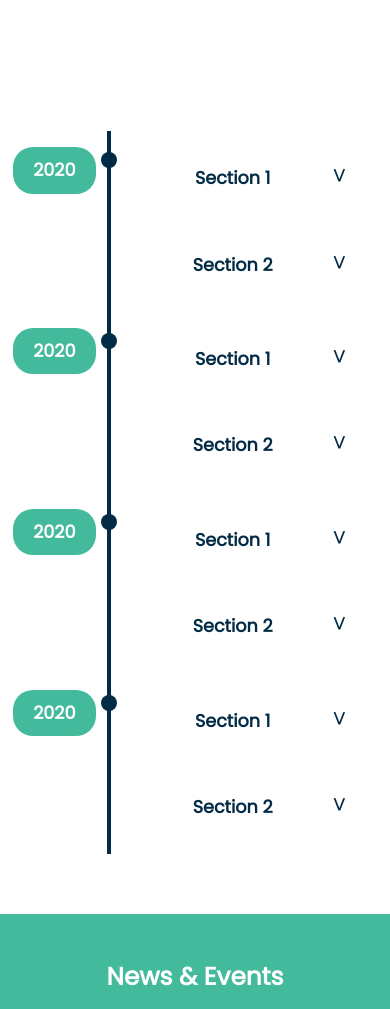
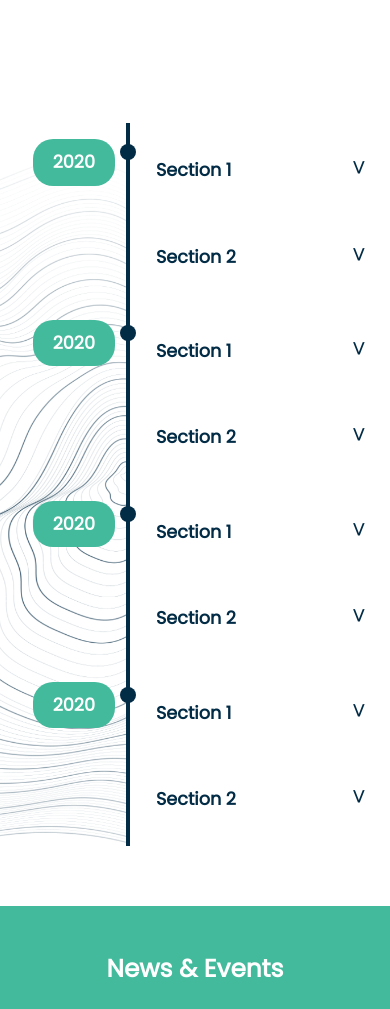
Before and after one commit to abiroot/profit-isle, a plain HTML site: page about/app.html in a window 390 px wide. Shown: the part 8320-9329 px from the top of the page. Drawn offline with nearby package versions, Linux system fonts and the light colour scheme; files whose address does not match are found by name.

Commit message:
timeline-background

```diff
--- a/about/app.html
+++ b/about/app.html
@@ -223,48 +223,49 @@
         <h5 class="blue-text">Just as your business and industry are changing, so should the tools you use to drive profit <br> growth. We recognize that need. That's why we created PROFIT ISLE- a systematic process for <br> analysing profitability.</h5>
     </div>
     <div class="section-timeline container-fluid">
-
         <div class="row">
             <div id="timeline-container">
                 <div class="inner-container">
                     <h2 class="heading">Schedule</h2>
-                    <ul class="timeline">
+                    <ul class="timeline position-relative">
+                        <img class="position-absolute timeline-bg-img" src="./assets/history topography (1).png" alt="">
+
                         <li class="timeline-item" data-date="2020">
-                            <button class="accordion text-center ">Section 1</button>
+                            <button class="accordion ">Section 1</button>
                             <div class="panel">
                                 <p class="timeline-paragraph">Lorem, ipsum dolor sit amet consectetur adipisicing elit. Quidem tenetur amet fuga aspernatur quaerat eum doloremque repellat rem, at et!</p>
                             </div>
-                            <button class="accordion text-center mt-4">Section 2</button>
+                            <button class="accordion mt-4">Section 2</button>
                             <div class="panel">
                                 <p class="timeline-paragraph">Lorem, ipsum dolor sit amet consectetur adipisicing elit. Quidem tenetur amet fuga aspernatur quaerat eum doloremque repellat rem, at et!</p>
                             </div>
                         </li>
                         <li class="timeline-item" data-date="2020">
-                            <button class="accordion text-center">Section 1</button>
+                            <button class="accordion">Section 1</button>
                             <div class="panel">
                                 <p class="timeline-paragraph">Lorem, ipsum dolor sit amet consectetur adipisicing elit. Quidem tenetur amet fuga aspernatur quaerat eum doloremque repellat rem, at et!</p>
                             </div>
-                            <button class="accordion text-center mt-4">Section 2</button>
+                            <button class="accordion mt-4">Section 2</button>
                             <div class="panel">
                                 <p class="timeline-paragraph">Lorem, ipsum dolor sit amet consectetur adipisicing elit. Quidem tenetur amet fuga aspernatur quaerat eum doloremque repellat rem, at et!</p>
                             </div>
                         </li>
                         <li class="timeline-item" data-date="2020">
-                            <button class="accordion text-center">Section 1</button>
+                            <button class="accordion">Section 1</button>
                             <div class="panel">
                                 <p class="timeline-paragraph">Lorem, ipsum dolor sit amet consectetur adipisicing elit. Quidem tenetur amet fuga aspernatur quaerat eum doloremque repellat rem, at et!</p>
                             </div>
-                            <button class="accordion text-center mt-4">Section 2</button>
+                            <button class="accordion mt-4">Section 2</button>
                             <div class="panel">
                                 <p class="timeline-paragraph">Lorem, ipsum dolor sit amet consectetur adipisicing elit. Quidem tenetur amet fuga aspernatur quaerat eum doloremque repellat rem, at et!</p>
                             </div>
                         </li>
                         <li class="timeline-item" data-date="2020">
-                            <button class="accordion text-center">Section 1</button>
+                            <button class="accordion ">Section 1</button>
                             <div class="panel">
                                 <p class="timeline-paragraph">Lorem, ipsum dolor sit amet consectetur adipisicing elit. Quidem tenetur amet fuga aspernatur quaerat eum doloremque repellat rem, at et!</p>
                             </div>
-                            <button class="accordion text-center mt-4">Section 2</button>
+                            <button class="accordion  mt-4">Section 2</button>
                             <div class="panel">
                                 <p class="timeline-paragraph">Lorem, ipsum dolor sit amet consectetur adipisicing elit. Quidem tenetur amet fuga aspernatur quaerat eum doloremque repellat rem, at et!</p>
                             </div>
--- a/about/section-timeline.css
+++ b/about/section-timeline.css
@@ -2,11 +2,12 @@
         overflow: auto;
         padding: 60px 0;
     }
-
-#timeline-container .inner-container {
+    /* #timeline-container .inner-container {
         max-width: 1000px;
         margin: 0 auto;
-}
+        background-image: url("./assets/history\ topography\ \(1\).png");
+        background-repeat: no-repeat;
+    } */
 
     #timeline-container .inner-container .heading {
         text-align: center;
@@ -17,23 +18,19 @@
         /* background-image: url(./assets/Mask\ Group\ 65.jpg); */
     }
 
-
-/* .section-timeline {
-    background-image: url("./assets/timeline-background.png");
-    background-size: contain;
-    background-repeat: no-repeat;
-    background-position: left;
-    margin-right: 100px;
-} */
-
     .section-timeline .timeline {
         margin: 0 auto;
         position: relative;
         left: 180px;
         width: 80%;
         max-width: 900px;
-    margin-top: 16px;
-    margin-left: 5%;
+        margin-left: auto;
+        margin-right: auto;
+    }
+
+    .section-timeline .timeline .timeline-bg-img {
+        left: 2rem;
+        transform: translateX(-100%);
     }
 
     .section-timeline .timeline-item {
@@ -136,4 +133,11 @@
     .section-timeline .timeline-paragraph {
         font-size: 1rem;
         font-weight: 400;
+        text-align: left;
     }
+
+    @media(max-width:900px) {
+        .section-timeline .timeline .timeline-bg-img {
+            max-width: 470px;
+        }
+    }
```
Also changed, not shown: about/assets/history topography (1).png (added). Lines whose indentation alone changed are shown as unchanged.
